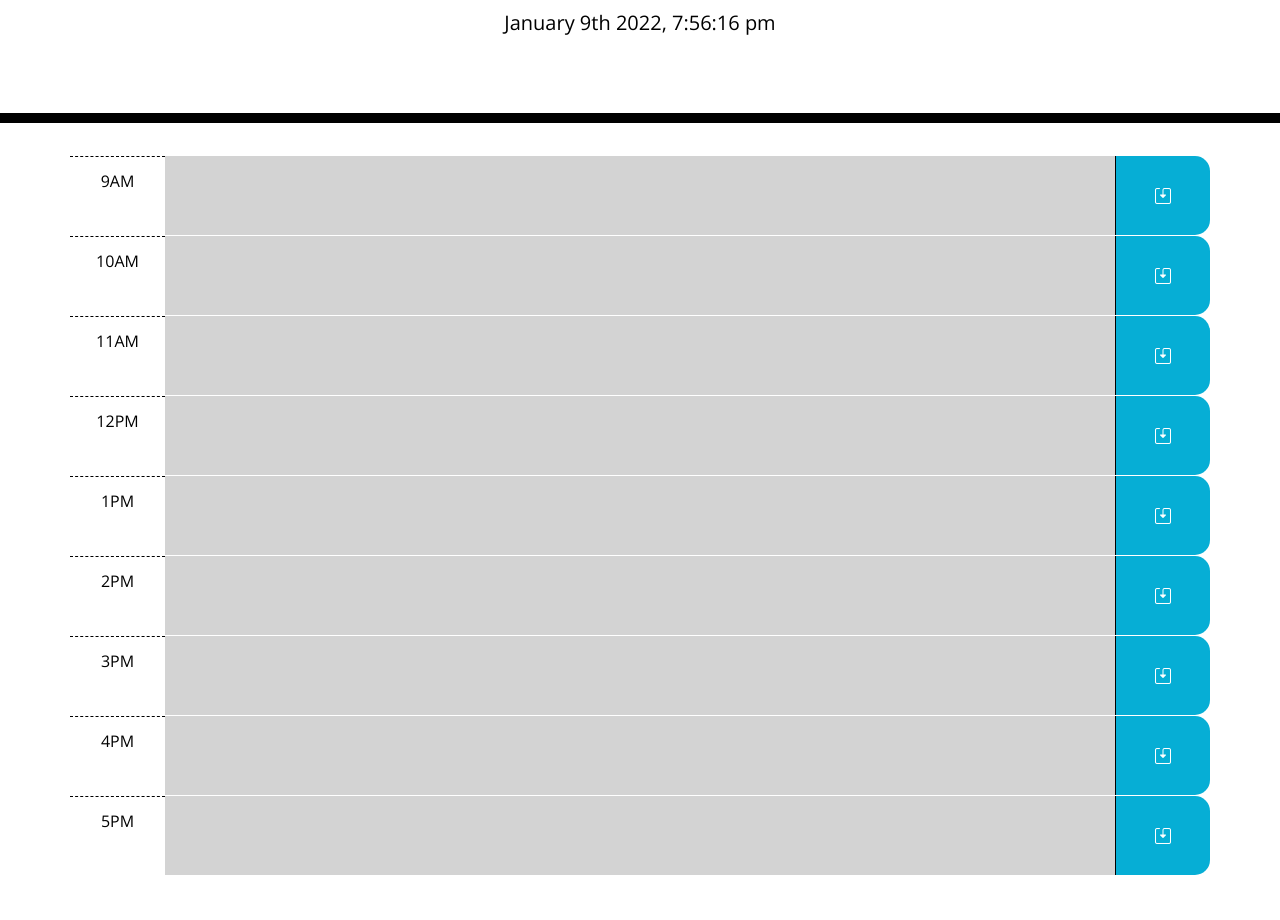
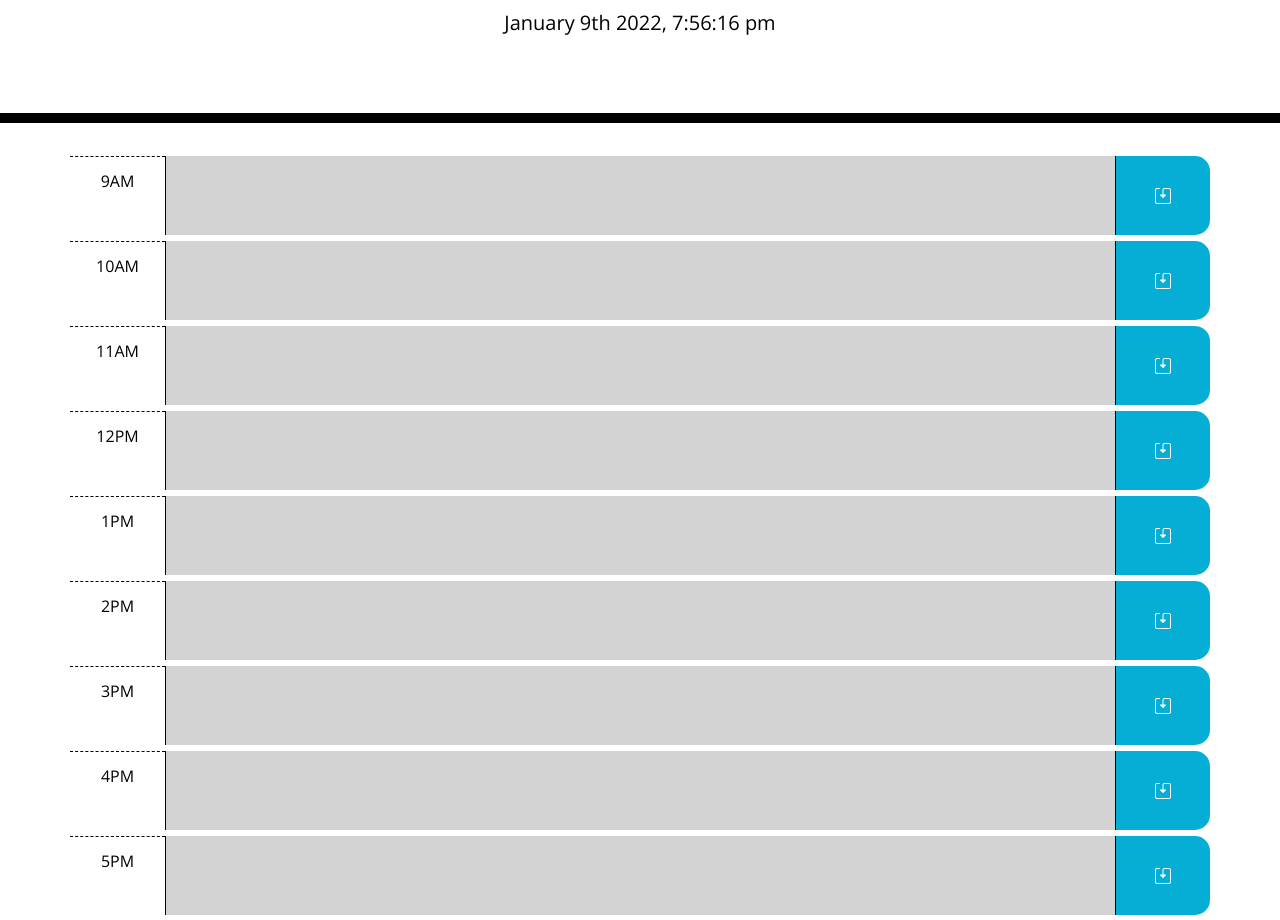
Before and after one commit to p-fassbender/work-day-scheduler, a plain HTML site: page index.html in a window 1280 px wide. Shown: the part 181-1101 px from the top of the page. Before the commit the page ends 1056 px from the top, so only its background shows below. Drawn offline with nearby package versions, Linux system fonts and the light colour scheme.

Commit message:
reformatted the timeblocks to use textareas

```diff
--- a/assets/css/style.css
+++ b/assets/css/style.css
@@ -28,6 +28,7 @@ textarea{
 .time-block{
   text-align: center;
   border-radius: 15px;
+  margin-bottom: 5px;
 }
 
 .row {
--- a/assets/js/script.js
+++ b/assets/js/script.js
@@ -1,5 +1,4 @@
 var currentTime;
-
 
 function update() {
     // gets the current moment time and adds it to the currentDay paragraph to display on the page
--- a/index.html
+++ b/index.html
@@ -24,47 +24,47 @@
         <!-- Timeblocks go here -->
         <div class="row time-block">
             <div class="col-1 hour p-3">9AM</div>
-            <div class="col-10 description p-3 past"></div>
+            <textarea class="col-10 description p-3 past"></textarea>
             <div class="col-1 saveBtn d-flex align-items-center justify-content-center"><i class="bi bi-save2"></i></div>
         </div>
         <div class="row time-block">
             <div class="col-1 hour p-3">10AM</div>
-            <div class="col-10 description p-3 past"></div>
+            <textarea class="col-10 description p-3 past"></textarea>
             <div class="col-1 saveBtn d-flex align-items-center justify-content-center"><i class="bi bi-save2"></i></div>
         </div>
         <div class="row time-block">
             <div class="col-1 hour p-3">11AM</div>
-            <div class="col-10 description p-3 past"></div>
+            <textarea class="col-10 description p-3 past"></textarea>
             <div class="col-1 saveBtn d-flex align-items-center justify-content-center"><i class="bi bi-save2"></i></div>
         </div>
         <div class="row time-block">
             <div class="col-1 hour p-3">12PM</div>
-            <div class="col-10 description p-3 past"></div>
+            <textarea class="col-10 description p-3 past"></textarea>
             <div class="col-1 saveBtn d-flex align-items-center justify-content-center"><i class="bi bi-save2"></i></div>
         </div>
         <div class="row time-block">
             <div class="col-1 hour p-3">1PM</div>
-            <div class="col-10 description p-3 past"></div>
+            <textarea class="col-10 description p-3 past"></textarea>
             <div class="col-1 saveBtn d-flex align-items-center justify-content-center"><i class="bi bi-save2"></i></div>
         </div>
         <div class="row time-block">
             <div class="col-1 hour p-3">2PM</div>
-            <div class="col-10 description p-3 past"></div>
+            <textarea class="col-10 description p-3 past"></textarea>
             <div class="col-1 saveBtn d-flex align-items-center justify-content-center"><i class="bi bi-save2"></i></div>
         </div>
         <div class="row time-block">
             <div class="col-1 hour p-3">3PM</div>
-            <div class="col-10 description p-3 past"></div>
+            <textarea class="col-10 description p-3 past"></textarea>
             <div class="col-1 saveBtn d-flex align-items-center justify-content-center"><i class="bi bi-save2"></i></div>
         </div>
         <div class="row time-block">
             <div class="col-1 hour p-3">4PM</div>
-            <div class="col-10 description p-3 past"></div>
+            <textarea class="col-10 description p-3 past"></textarea>
             <div class="col-1 saveBtn d-flex align-items-center justify-content-center"><i class="bi bi-save2"></i></div>
         </div>
         <div class="row time-block">
             <div class="col-1 hour p-3">5PM</div>
-            <div class="col-10 description p-3 past"></div>
+            <textarea class="col-10 description p-3 past"></textarea>
             <div class="col-1 saveBtn d-flex align-items-center justify-content-center"><i class="bi bi-save2"></i></div>
         </div>
 
```
